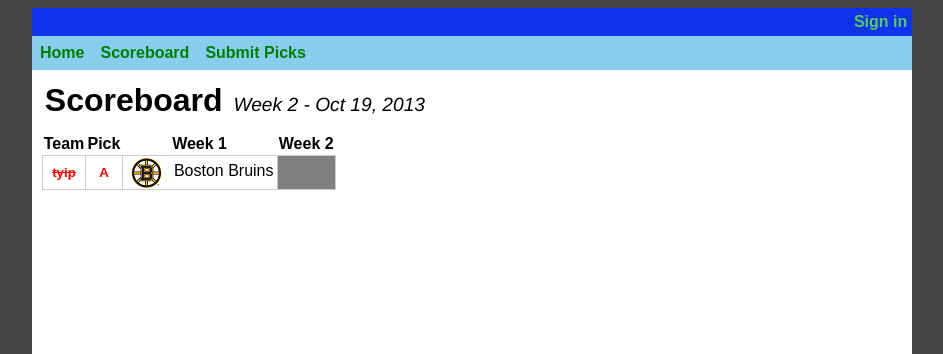
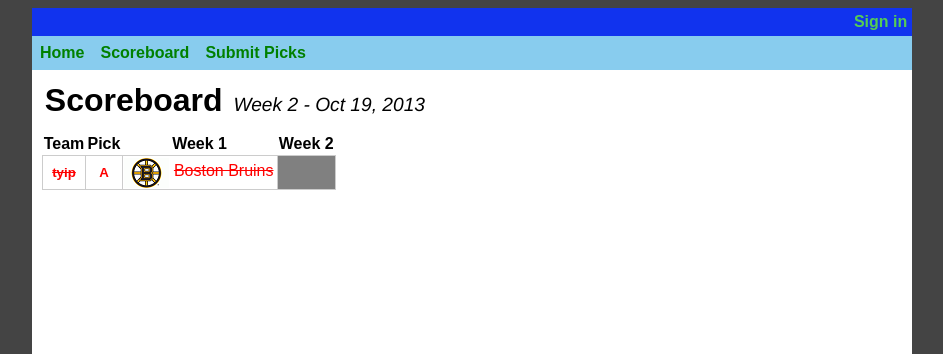
Before and after one commit to tsyip88/nhlloserpool, a Django app: page /matchups/ in a window 1280 px wide. Shown: the top 354 px of the page, without its empty margins (168-1111 px from the left). Run offline with Django 3.2, Linux system fonts and the light colour scheme; data comes from the database, SQL or seed files in the repository; tables that the repository leaves empty hold one stand-in row (values such as "Sample post").

Commit message:
Updating text decorators for scoreboard

```diff
--- a/loserpool/static/base.css
+++ b/loserpool/static/base.css
@@ -22,21 +22,23 @@ h3 {
 	color:red;
 }
 
+.winning_pick p{
+	color:red;
+	text-decoration:line-through;
+}
+
 #content .pick_cell {
 	padding:0;
 }
-.team_icon {
+.pick_cell div {
 	display:inline;
 }
-.team_icon img{
+.pick_cell img{
 	float:left;
 	vertical-align:middle;
 }
-.team_icon p{
+.pick_cell p{
 	line-height:30px;
-	display:inline;
-}
-.team_icon_text{
 	display:inline;
 }
 
@@ -56,7 +58,7 @@ h3 {
 }
 #pick_block {
 	float:left;
-	width:45%;
+	width:35%;
 }
 
 #header a{
--- a/matchups/templates/scoreboard.html
+++ b/matchups/templates/scoreboard.html
@@ -30,11 +30,9 @@
 			<td></td>
 		{% else %}
 		<td class="pick_cell">
-		<div class="team_icon">
+		<div{% if pick.is_winning_pick %} class="winning_pick"{% endif %}>
 		<img src="{{STATIC_URL}}{{pick.selected_team.image_location}}"/>
-		<p>
-		{{pick.selected_team}}
-		</p>
+		<p>{{pick.selected_team}}</p>
 		</div></td>
 		{% endif %}
 		{% endfor %}
```
Also changed, not shown: matchups/templates/submit_picks.html (+10 -2 lines).
